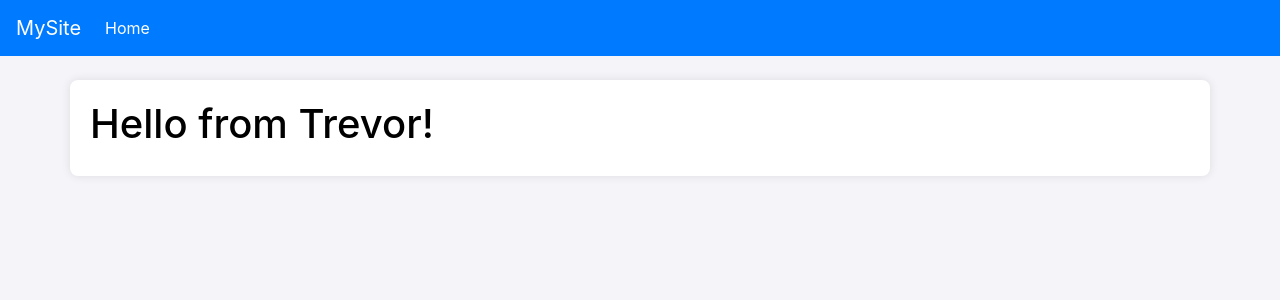
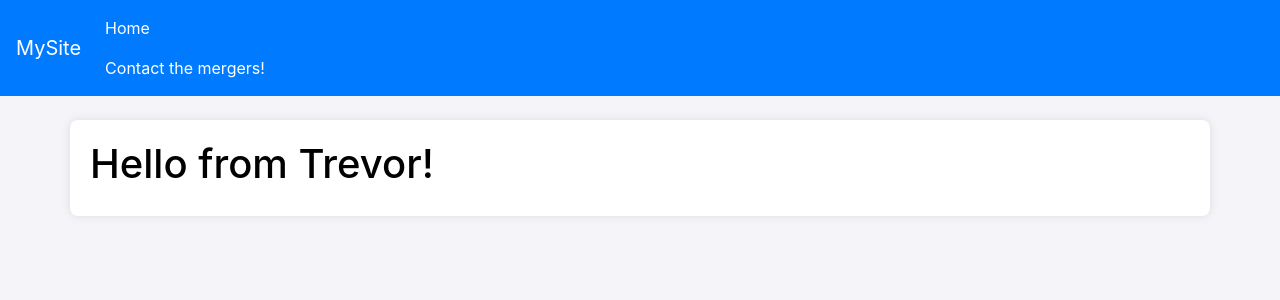
Before and after one commit to TrevorAhlers/Git_Branching, a Django app: template demo/demo/myapp/templates/home.html in a window 1280 px wide. Shown: the top 300 px of the page. Run offline with Django 5.2, Linux system fonts and the light colour scheme; the template is opened without the code that fills it, so the values that code supplies are empty; parts of the project's set-up code (start-up, migrations or seed data) failed here and were passed over; some libraries are stand-ins or nearby versions.

Commit message:
Updated base.html
Updated base.html to include a new nav-link with a contact link for the mergers.

```diff
--- a/demo/demo/myapp/templates/base.html
+++ b/demo/demo/myapp/templates/base.html
@@ -21,6 +21,7 @@
             <ul class="navbar-nav">
                 <li class="nav-item active">
                     <a class="nav-link" href="{% url 'home' %}">Home <span class="sr-only">(current)</span></a>
+                    <a class="nav-link" href="{% url 'home' %}">Contact the mergers! <span class="sr-only">(current)</span></a>
             </ul>
         </div>
     </nav>
```
